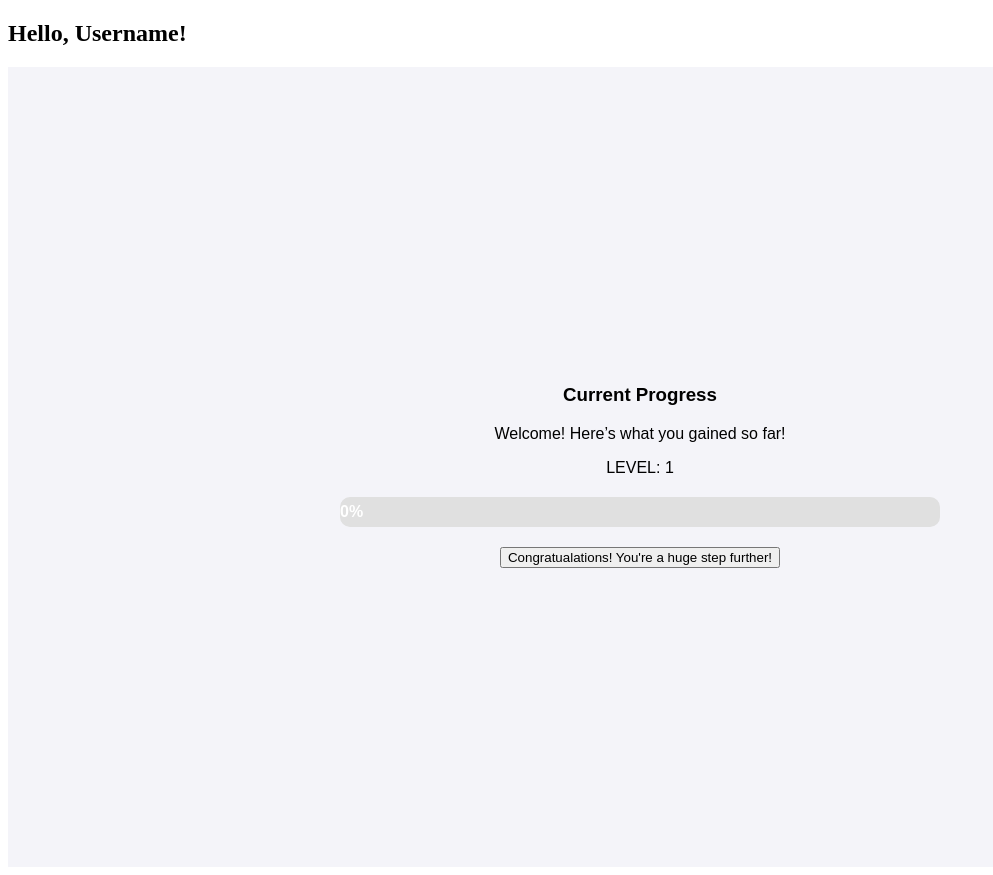
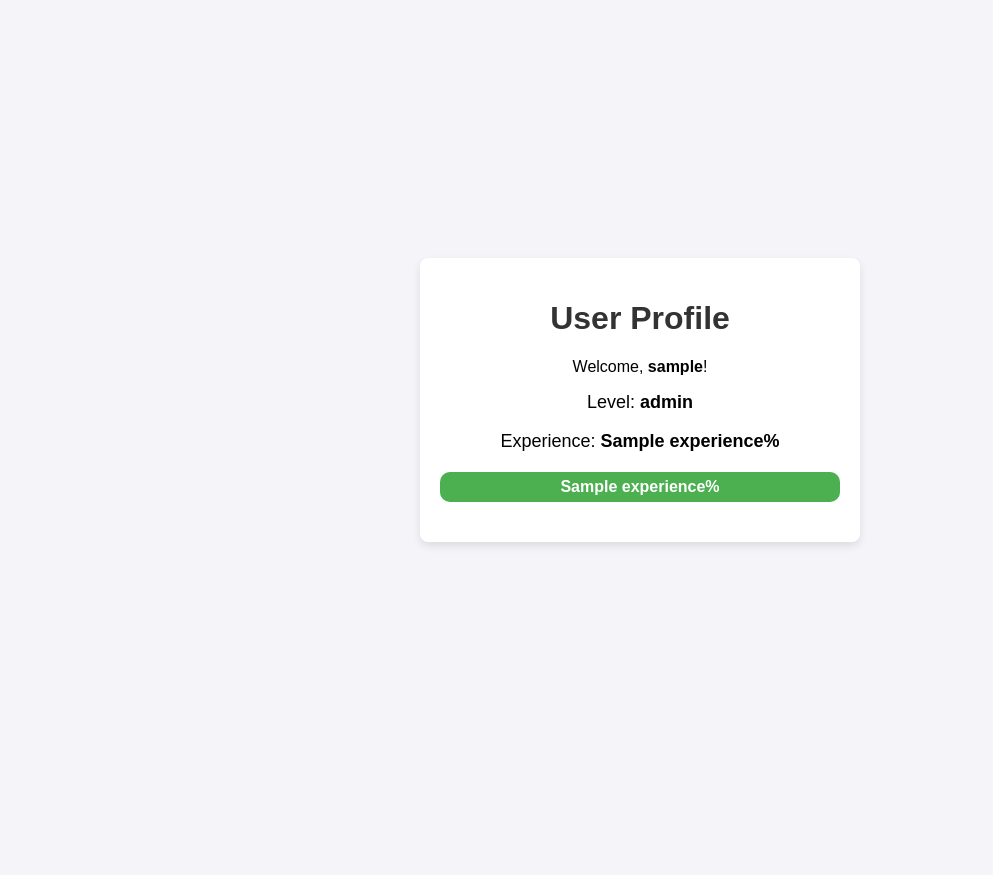
Before and after one commit to REDY-a/Madhacks2024, a Flask app: template templates/user_page.html in a window 1280 px wide. Shown: the whole page, without its empty margins (0-993 px from the left). After the commit the page ends 546 px from the top, so only its background shows below. Run offline with Flask 3, Linux system fonts and the light colour scheme; the template is opened without the code that fills it: most values are stand-ins (such as "Sample title", 1, 10 or a date in 2020).

Commit message:
Save progress on index.html and user_page.html

```diff
--- a/app.py
+++ b/app.py
@@ -90,5 +90,15 @@ def user_posts():
         user_posts = []
     return render_template('user_posts.html', user_posts=user_posts)
 
+@app.route('/user_page')
+def user_page():
+    user_data = {
+        'username': 'JohnDoe',  # Replace with dynamic data if needed
+        'level': 1,              # Replace with dynamic level
+        'experience': 45         # Replace with dynamic experience percentage
+    }
+    return render_template('user_page.html', username=user_data['username'],
+                           level=user_data['level'], experience=user_data['experience'])
+
 if __name__ == '__main__':
     app.run(debug=True)
--- a/templates/index.html
+++ b/templates/index.html
@@ -18,7 +18,7 @@
     <!-- Link to all user posts -->
     <a href="{{ url_for('user_posts') }}">View All User Posts</a>
     <div>
-        <button class="btn" onclick="window.location.href='user_page.html'">Go to user profile</button>
+        <button class="btn" onclick="window.location.href='{{ url_for('user_page') }}'">Go to user profile</button>
     </div>
 </body>
 </html>
--- a/templates/user_page.html
+++ b/templates/user_page.html
@@ -3,82 +3,66 @@
 <head>
     <meta charset="UTF-8">
     <meta name="viewport" content="width=device-width, initial-scale=1.0">
-    <title>User Page</title>
+    <title>User Profile</title>
     <style>
-        .exp-bar-content {
+        body {
             font-family: Arial, sans-serif;
+            background-color: #f4f4f9;
+            margin: 0;
+            padding: 0;
             display: flex;
+            flex-direction: column;
+            align-items: center;
             justify-content: center;
-            align-items: center;
             height: 100vh;
-            margin: 0;
-            background-color: #f4f4f9;
         }
-        .container {
-            width: 80%;
-            max-width: 600px;
+        h1 {
+            color: #333;
+        }
+        .profile-container {
             text-align: center;
+            padding: 20px;
+            background-color: #fff;
+            border-radius: 8px;
+            box-shadow: 0 4px 8px rgba(0, 0, 0, 0.1);
+            width: 90%;
+            max-width: 400px;
         }
         .exp-bar-container {
             width: 100%;
             background-color: #e0e0e0;
             border-radius: 10px;
-            overflow: hidden;
             margin: 20px 0;
         }
         .exp-bar {
             height: 30px;
-            width: 0%; /* Starting width, representing current experience */
             background-color: #4caf50;
             line-height: 30px;
             color: white;
             text-align: center;
             font-weight: bold;
+            border-radius: 10px;
             transition: width 0.5s;
         }
-        .level-display {
+        .level-info {
             font-size: 18px;
-            font-weight: bold;
-            margin-bottom: 10px;
+            margin-top: 10px;
         }
     </style>
 </head>
 <body>
-    <h2>Hello, Username!</h2>
-    <div class = "exp-bar-content">
-    <div class="container">
-        <h3>Current Progress</h3>
-        <p>Welcome! Here’s what you gained so far!</p>
-        <p class="level-diaplay">LEVEL: <span id="level">1</span></p>
 
+    <div class="profile-container">
+        <h1>User Profile</h1>
+        <p>Welcome, <strong>{{ username }}</strong>!</p>
+        <p class="level-info">Level: <strong>{{ level }}</strong></p>
+        <p class="level-info">Experience: <strong>{{ experience }}%</strong></p>
+
+        <!-- Experience Progress Bar -->
         <div class="exp-bar-container">
-            <div class="exp-bar" id="expBar">0%</div>
+            <div class="exp-bar" style="width: {{ experience }}%;">{{ experience }}%</div>
         </div>
-
-        <!-- Optional: Add a button to simulate gaining experience -->
-        <button onclick="gainExperience(10)">Congratualations! You're a huge step further!</button>
     </div>
 
-    <script>
-        let level = 1;
-
-        function gainExperience(amount) {
-            const expBar = document.getElementById('expBar');
-            const levelDisplay = document.getElementById('level');
-
-            let currentExp = parseInt(expBar.style.width) || 0;
-            currentExp += 3.84*amount/(level*level/(level^(1/1.2)));
-
-            if (currentExp >= 100) {
-                level++; // Increment level
-                levelDisplay.textContent = level; // Update level display
-                currentExp = currentExp - 100; // Carry over remaining experience if it exceeds 100
-            }
-
-            expBar.style.width = currentExp + '%';
-            expBar.textContent = (Math.ceil(currentExp * 10) / 10).toFixed(1) + '%';
-        }
-    </script>
-    </div>
 </body>
 </html>
```
